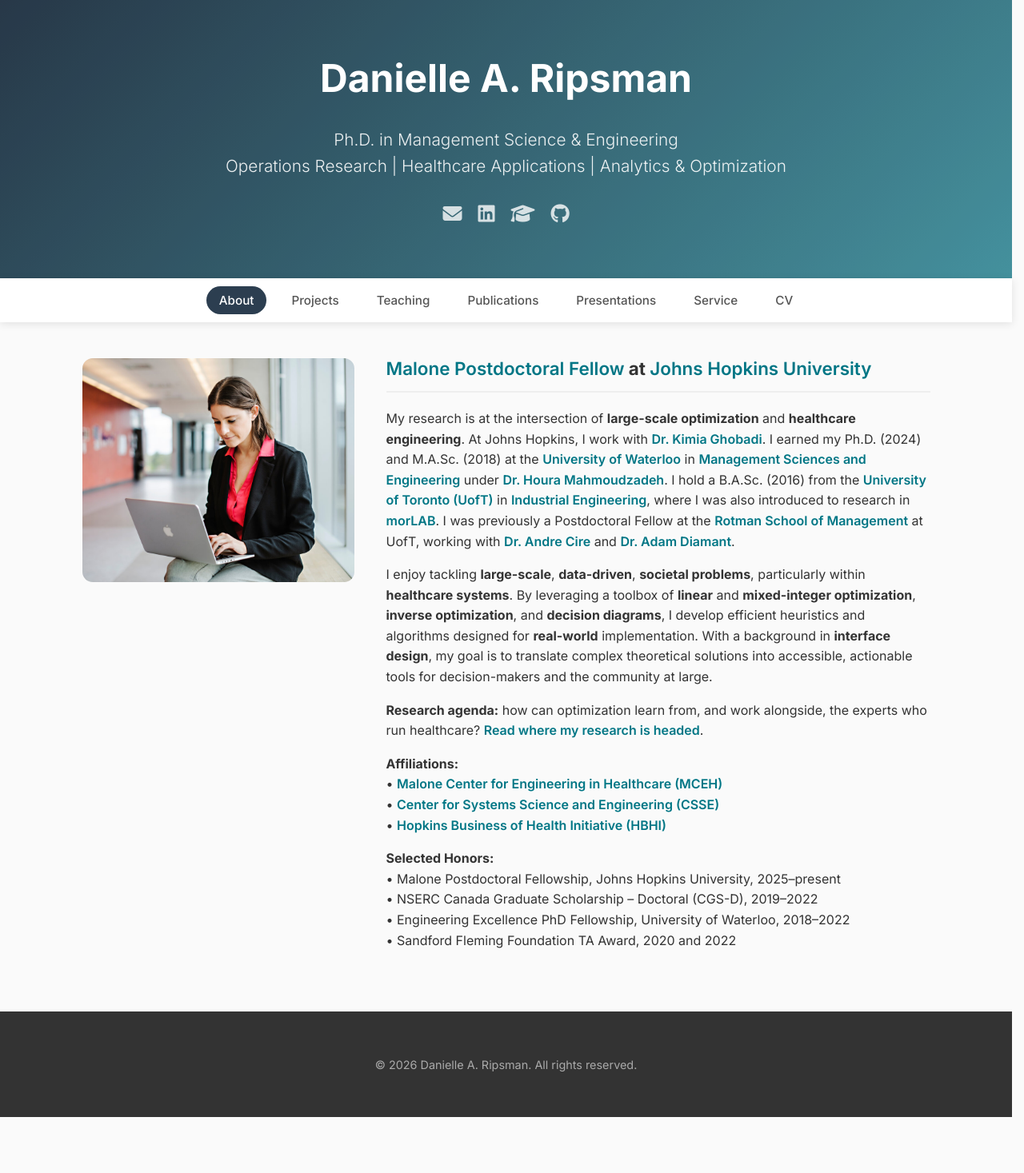
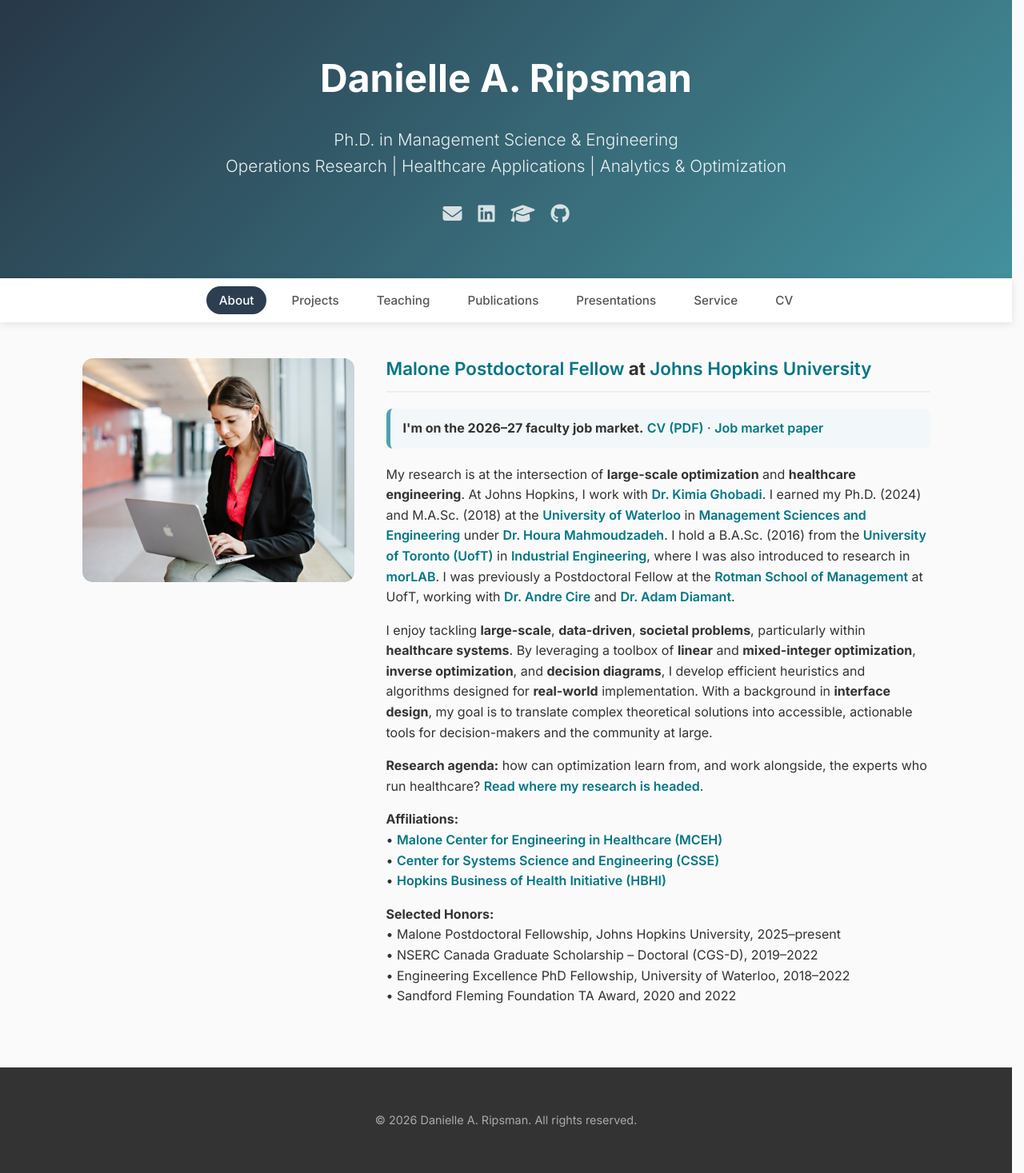
Before and after one commit to DaniRip/DaniRip.github.io, a Jekyll site: the page built from index.md, in a window 1280 px wide. Shown: the whole page at 80% size. Built offline with Jekyll 4.4.1, drawn with Linux system fonts in a browser that asks for light colours; before the commit the page ends 1397 px from its top, so only the background shows below that.

Commit message:
Home: note that I'm on the 2026-27 faculty job market, with CV and job market paper links
Co-Authored-By: Claude Opus 5.5 <noreply@anthropic.com>

```diff
--- a/assets/css/style.css
+++ b/assets/css/style.css
@@ -705,6 +705,15 @@ details[open] .toggle-chevron {
     justify-content: space-between;
 }
 
+/* Homepage "on the job market" line: same teal as the header gradient */
+.job-market-note {
+    border-left: 5px solid var(--primary-gradient-end);
+    background-color: #f2f8f9;
+    border-radius: 8px;
+    padding: 12px 16px;
+    margin: 0 0 20px 0;
+}
+
 .award-card.card {
     border-left: 5px solid #b8860b; /* A soft gold/bronze border */
     background-color: #fffdf5;     /* Very faint gold tint */
--- a/index.md
+++ b/index.md
@@ -6,6 +6,12 @@ image: /assets/profile.jpg
 
 <div style="font-size: 1.4rem; font-weight: 700; margin: 0 0 20px 0; padding: 0 0 10px 0; border-bottom: 2px solid #eee; width: 100%;">
   <a href="https://malonecenter.jhu.edu/people/danielle-ripsman/" target="_blank">Malone Postdoctoral Fellow</a> at <a href="https://www.jhu.edu" target="_blank">Johns Hopkins University</a>
+</div>
+
+<div class="job-market-note">
+  <strong>I'm on the 2026–27 faculty job market.</strong>
+  <a href="{{ "/assets/D_Ripsman_CV.pdf" | relative_url }}" target="_blank">CV (PDF)</a> &middot;
+  <a href="https://doi.org/10.1287/ijoc.2022.1167" target="_blank">Job market paper</a>
 </div>
 
 My research is at the intersection of **large-scale optimization** and **healthcare engineering**. At Johns Hopkins, I work with <a href="https://systems.jhu.edu/kimia/" target="_blank">Dr. Kimia Ghobadi</a>. I earned my Ph.D. (2024) and M.A.Sc. (2018) at the <a href="https://uwaterloo.ca/">University of Waterloo</a> in <a href="https://uwaterloo.ca/management-sciences/" target="_blank">Management Sciences and Engineering</a> under <a href="https://uwaterloo.ca/management-science-engineering/profile/h6mahmou" target="_blank">Dr. Houra Mahmoudzadeh</a>. I hold a B.A.Sc. (2016) from the <a href="https://www.utoronto.ca/" target="_blank">University of Toronto (UofT)</a> in <a href="https://www.mie.utoronto.ca/" target="_blank">Industrial Engineering</a>, where I was also introduced to research in <a href="https://morlab.netlify.app/" target="_blank">morLAB</a>. I was previously a Postdoctoral Fellow at the <a href="https://www.rotman.utoronto.ca/" target="_blank">Rotman School of Management</a> at UofT, working with <a href="https://discover.research.utoronto.ca/16076-andre-augusto-cire" target="_blank">Dr. Andre Cire</a> and <a href="https://schulich.yorku.ca/faculty/adam-diamant/" target="_blank">Dr. Adam Diamant</a>.
```
